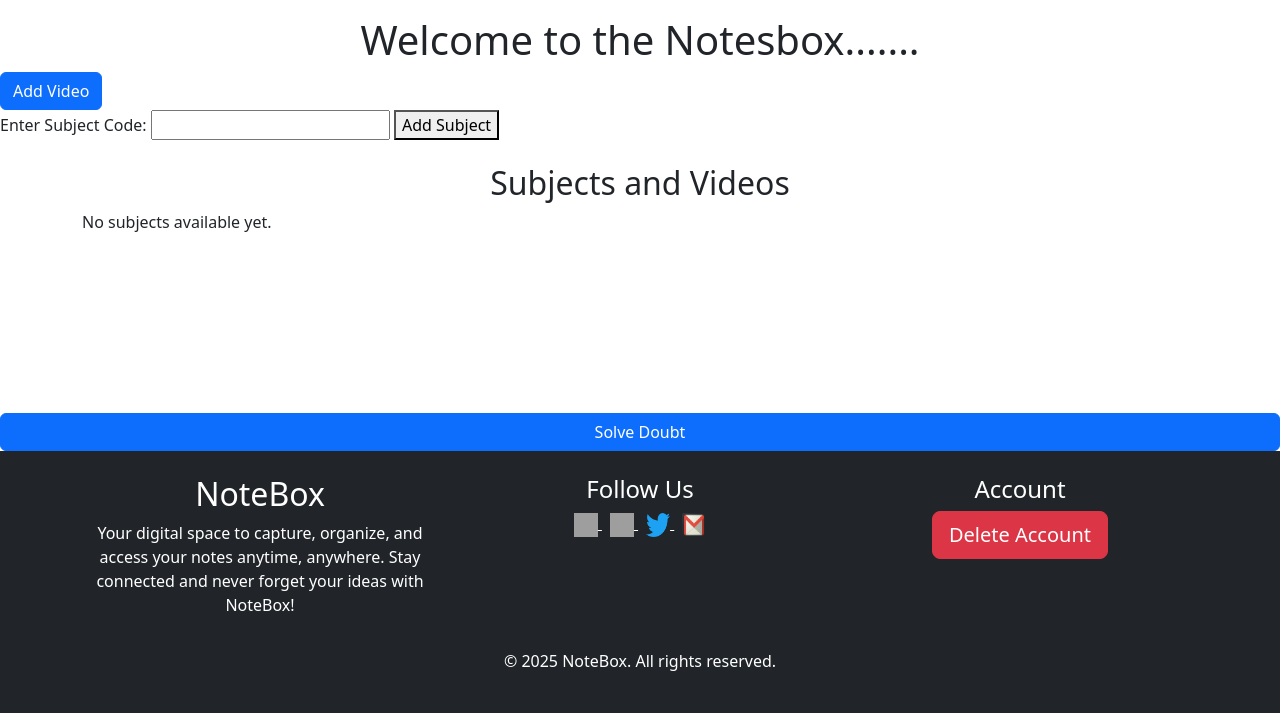
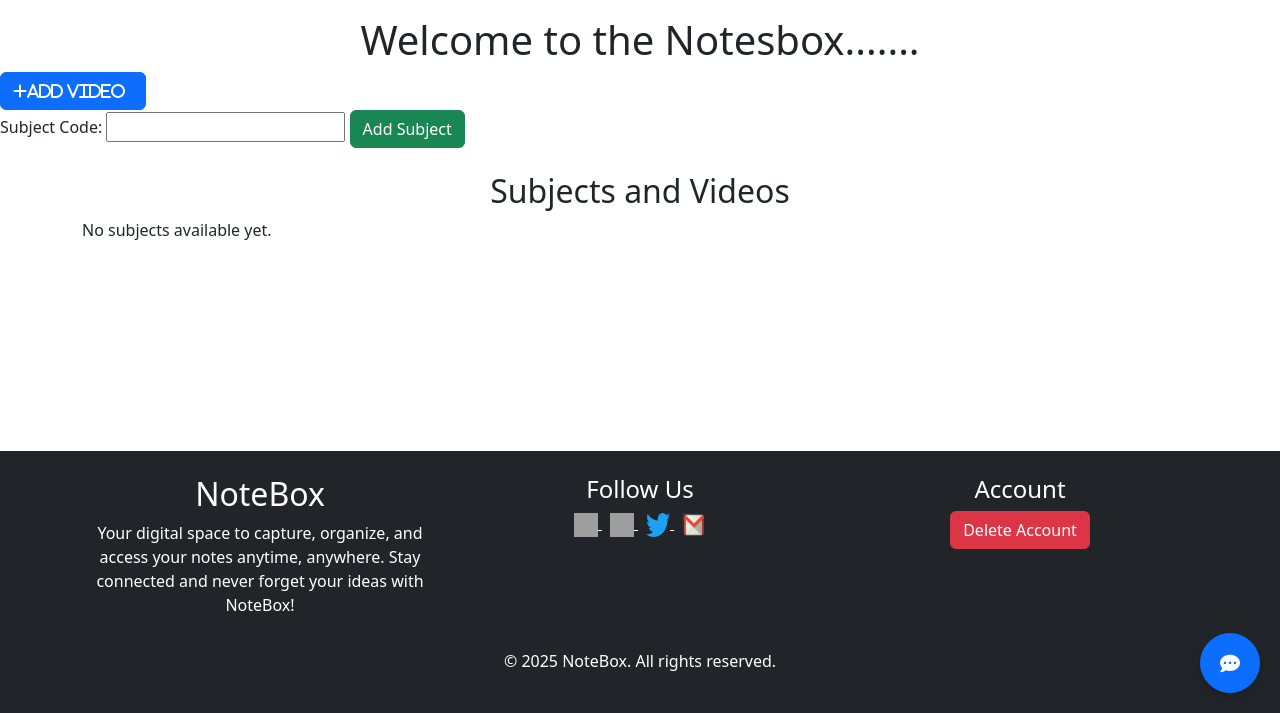
Before and after one commit to singhadi01/Notesbox, a Django app: page /videos/chat/ in a window 1280 px wide. Shown: the part 87-800 px from the top of the page. Run offline with Django 5.2, Linux system fonts and the light colour scheme; grey boxes are pictures that could not be loaded.

Commit message:
basic changes

```diff
--- a/notesbox/videos/templates/index.html
+++ b/notesbox/videos/templates/index.html
@@ -6,6 +6,7 @@
     <meta name="viewport" content="width=device-width, initial-scale=1.0">
     <title>Homepage</title>
     <link href="https://cdn.jsdelivr.net/npm/bootstrap@5.3.3/dist/css/bootstrap.min.css" rel="stylesheet" integrity="sha384-QWTKZyjpPEjISv5WaRU9OFeRpok6YctnYmDr5pNlyT2bRjXh0JMhjY6hW+ALEwIH" crossorigin="anonymous">
+    <link href="https://cdnjs.cloudflare.com/ajax/libs/font-awesome/6.0.0/css/all.min.css" rel="stylesheet">
     <script src="https://code.jquery.com/jquery-3.6.0.min.js"></script>
     <style>
         body, html {
@@ -23,41 +24,32 @@
             padding: 20px 0;
             text-align: center;
         }
-        #chat-card {
-        width: 400px;
-        margin: auto;
-        top: 50%;
-        position: fixed;
-        transform: translateY(-50%);
-        padding: 15px;
-        z-index: 1000;
+        .chat-container {
+            position: fixed;
+            bottom: 80px;
+            right: 20px;
+            width: 350px;
+            z-index: 1000;
+            display: none;
+            box-shadow: 0 4px 15px rgba(0, 0, 0, 0.2);
+            border-radius: 15px;
+        }
+        .chat-toggle-btn {
+            position: fixed;
+            bottom: 20px;
+            right: 20px;
+            width: 60px;
+            height: 60px;
+            border-radius: 50%;
+            display: flex;
+            align-items: center;
+            justify-content: center;
+            box-shadow: 0 4px 10px rgba(0, 0, 0, 0.2);
         }
         #chat-area {
-        border: 1px solid #ddd;
-        padding: 10px;
-        height: 300px;
-        width: 100%;
-        margin: 0 auto 20px;
-        overflow-y: auto;
-        background-color: #f9f9f9;
-        max-height: 250px;
-        }
-
-        #user-input {
-        width: 100%;
-        padding: 5px;
-        margin-right: 5px;
-        }
-
-        #send-button {
-        width: 100%;
-        padding: 5px 10px;
-        }
-
-        .card-header {
-        display: flex;
-        justify-content: space-between;
-        align-items: center;
+            height: 300px;
+            overflow-y: auto;
+            background: #f8f9fa;
         }
 
     </style>
@@ -95,15 +87,18 @@
                 window.location.href = "/delete_account/";
             }
         }
+
         $(document).ready(function() {
-            $('#solve-doubt-btn').click(function() {
-                $('#chat-card').show();
+            $('#chatToggle').click(function() {
+                $('#chatCard').toggle();
+                console.log("clicked1");
             });
-            $('#close-card-btn').click(function() {
-                $('#chat-card').hide();
+
+            $('#closeChat').click(function() {
+                $('#chatCard').hide();
             });
+
             $('#send-button').click(function() {
-
                 let message = $('#user-input').val().trim();
                 if (message) {
                     $('#chat-area').append(`<p><b>You:</b> ${message}</p>`);
@@ -123,11 +118,10 @@
                             geminiResponse = geminiResponse.replace(/\*(.*?)\*/g, '<i>$1</i>');
 
                             $('#chat-area').append(`<p><b>Notesbox:</b> ${geminiResponse}</p>`);
-
                             $('#chat-area').scrollTop($('#chat-area')[0].scrollHeight);
                         },
                         error: function(xhr, status, error) {
-                            $('#response-area').append('<span style="color:red;">Error: ' + error + '</span>');
+                            $('#chat-area').append('<span style="color:red;">Error: ' + error + '</span>');
                         }
                     });
                 }
@@ -139,7 +133,6 @@
                 }
             });
         });
-
     </script>
 </head>
 <body style="display: flex;flex-direction: column;" >
@@ -165,7 +158,9 @@
     <div class="content">
         <h1 style="text-align: center;">Welcome to the Notesbox.......</h1>
         <div class="d-grid gap-2 d-md-block" style="margin-right: 10px;">
-            <button class="btn btn-primary" type="button" onclick="openCard()">Add Video</button>
+            <button class="btn btn-primary" data-bs-toggle="modal" onclick="openCard()">
+                <i class="fas fa-plus me-2">Add Video</i>
+            </button>
         </div>
         <div id="videoCard" class="card" style="width: 300px; display: none; position: absolute; top: 50%; left: 50%; transform: translate(-50%, -50%); box-shadow: 0 4px 8px rgba(0,0,0,0.1); padding: 20px;z-index: 9999;">
             <div class="d-flex justify-content-between">
@@ -208,9 +203,9 @@
         </div>
         <form method="POST" action="{% url 'copy_subject_by_code' %}">
             {% csrf_token %}
-            <label for="sharedcode">Enter Subject Code:</label>
+            <label for="sharedcode">Subject Code:</label>
             <input type="text" id="sharedcode" name="sharedcode" required>
-            <button type="submit">Add Subject</button>
+            <button type="submit" class="btn btn-success">Add Subject</button>
         </form>
         <div class="container mt-4">
             <h2 class="text-center">Subjects and Videos</h2>
@@ -242,24 +237,25 @@
         </div>
     </div>
     </div>
-    <button id="solve-doubt-btn" class="btn btn-primary">Solve Doubt</button>
 
-    <div id="chat-card" class="card" style="display:none; width: 400px; margin: auto; top: 50%; position: absolute; transform: translateY(-50%);">
-        <div class="card-header">
-            <h5 class="card-title">Solve your doubt here...</h5>
-            <button id="close-card-btn" class="btn-close" aria-label="Close"></button>
+    <button id="chatToggle" class="chat-toggle-btn btn btn-primary">
+        <i class="fas fa-comment-dots fa-lg"></i>
+    </button>
+    <div class="chat-container card" id="chatCard" style="display: none;">
+        <div class="card-header d-flex justify-content-between align-items-center">
+            <h5 class="mb-0">Study Assistant</h5>
+            <button type="button" class="btn-close" id="closeChat"></button>
         </div>
-        <div class="card-body">
-
-            <div id="chat-area">
+        <div class="card-body p-0">
+            <div id="chat-area" class="p-3"></div>
+            <div class="input-group p-3">
+                <textarea id="user-input" class="form-control" placeholder="Type your question..." rows="1"></textarea>
+                <button id="send-button" class="btn btn-primary">
+                    <i class="fas fa-paper-plane"></i>
+                </button>
             </div>
-
-
-            <textarea id="user-input" class="form-control" placeholder="Type your question..." rows="3"></textarea>
-            <button id="send-button" class="btn btn-success mt-3">Send</button>
         </div>
     </div>
-
     <footer class="bg-dark text-white py-4 mt-auto">
         <div class="container">
             <div class="row">
@@ -286,7 +282,7 @@
                 </div>
                 <div class="col-md-4">
                     <h4>Account</h4>
-                    <a href="#" class="text-white btn btn-primary btn-lg btn btn-danger" onclick="confirmdeleteaccount()">Delete Account</a></li>
+                    <a href="#" class="text-white btn btn-danger" onclick="confirmdeleteaccount()">Delete Account</a></li>
                 </div>
             </div>
             <div class="row mt-3">
```
Also changed, not shown: notesbox/db.sqlite3.
